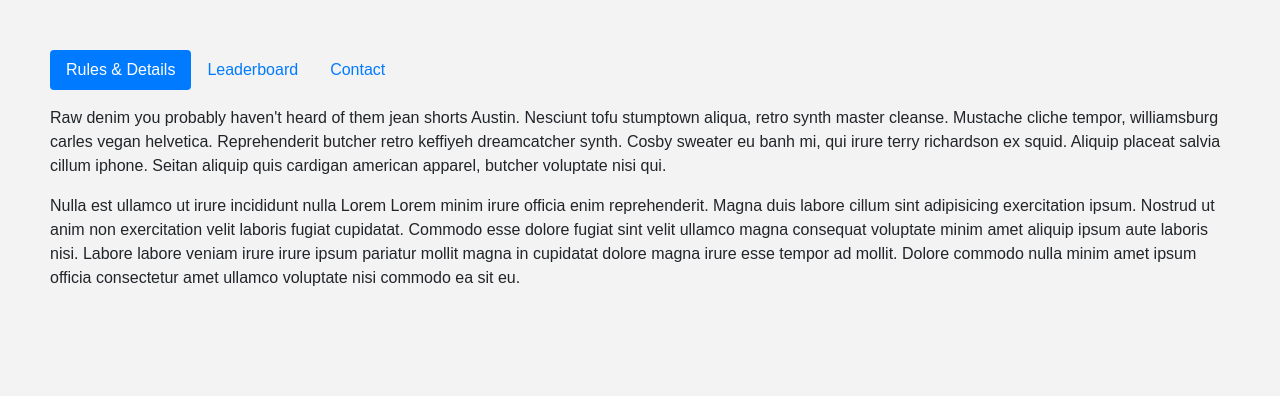
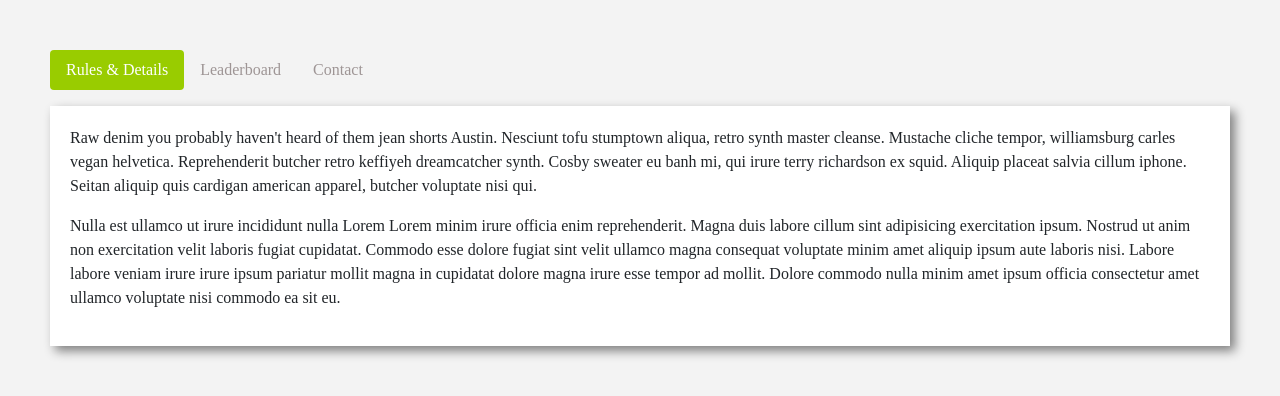
Before and after one commit to sreeharim/hackoverflow, a React (Create React App) app: page /hackathon/101 in a window 1280 px wide. Shown: the top 396 px of the page. Built offline with nearby package versions, Linux system fonts and the light colour scheme.

Commit message:
Adding css to Details

```diff
--- /dev/null
+++ b/src/components/contact.js
@@ -0,0 +1,14 @@
+import React from "react";
+
+const Contact = props => {
+  const { name, email, phno } = props.data;
+  return (
+    <div>
+      <div>{name}</div>
+      <div>{email}</div>
+      <div>{phno}</div>
+    </div>
+  );
+};
+
+export default Contact;
--- /dev/null
+++ b/src/components/leader-board.js
@@ -0,0 +1,49 @@
+import React from "react";
+
+const getTableHeaders = tableHeadings => {
+  const { thStyle } = styles;
+  return tableHeadings.map(heading => {
+    return (
+      <th scope="col" key={heading} style={thStyle}>
+        {heading}
+      </th>
+    );
+  });
+};
+const getTableRows = data => {
+  return data.map((hacker, index) => {
+    return (
+      <tr key={index}>
+        <td>{hacker.rank}</td>
+        <td>{hacker.name}</td>
+        <td>{hacker.score}</td>
+        <td>Git</td>
+      </tr>
+    );
+  });
+};
+const LeaderBoard = ({ data }) => {
+  const { tableStyle, thStyle } = styles;
+  const tableHeadings = ["Rank", "Hacker", "Score", "Solution"];
+  return (
+    <table className="table" style={tableStyle}>
+      <thead>
+        <tr>{getTableHeaders(tableHeadings)}</tr>
+      </thead>
+      <tbody>{getTableRows(data)}</tbody>
+    </table>
+  );
+};
+
+const styles = {
+  tableStyle: {
+    backgroundColor: "white",
+    boxShadow: "5px 5px 10px grey",
+    fontFamily: "initial"
+  },
+  thStyle: {
+    color: "#968c8c"
+  }
+};
+
+export default LeaderBoard;
--- a/src/components/nav-item.js
+++ b/src/components/nav-item.js
@@ -6,6 +6,7 @@ const NavItem = ({ tag, children, active }) => {
   const hrefLink = `#pills-${tag}`;
   const ariaControls = `pills-${tag}`;
   const isSelected = active ? "true" : "false";
+  const { textStyle } = styles;
   return (
     <li className="nav-item">
       <a
@@ -14,6 +15,7 @@ const NavItem = ({ tag, children, active }) => {
         data-toggle="pill"
         href={hrefLink}
         role="tab"
+        style={textStyle}
         aria-controls={ariaControls}
         aria-selected={isSelected}
       >
@@ -22,5 +24,9 @@ const NavItem = ({ tag, children, active }) => {
     </li>
   );
 };
-
+const styles = {
+  textStyle: {
+    fontFamily: "cursive"
+  }
+};
 export default NavItem;
--- a/src/components/tab-pane.js
+++ b/src/components/tab-pane.js
@@ -1,6 +1,6 @@
 import React from "react";
 
-const TabPane = ({ children, tag, active }) => {
+const TabPane = ({ children, tag, active, style }) => {
   const id = `pills-${tag}`;
   const ariaLabel = `pills-${tag}-tab`;
   const classes = `tab-pane fade ${active ? "active show" : ""}`;
@@ -9,6 +9,7 @@ const TabPane = ({ children, tag, active }) => {
       className={classes}
       id={id}
       role="tabpanel"
+      style={style}
       aria-labelledby={ariaLabel}
     >
       {children}
--- a/src/containers/hackathon-details.js
+++ b/src/containers/hackathon-details.js
@@ -2,16 +2,22 @@ import React, { Component } from "react";
 import { connect } from "react-redux";
 import NavItem from "../components/nav-item";
 import TabPane from "../components/tab-pane";
+import LeaderBoard from "../components/leader-board";
+import Contact from "../components/contact";
 
 class HackathonDetails extends Component {
   renderRules(rules) {
     return rules.map((rule, index) => {
-      console.log(rule);
-      return <p>{rule.p}</p>;
+      return <p key={index}>{rule.p}</p>;
+    });
+  }
+  renderContact(contact) {
+    return contact.map((ct, index) => {
+      return <Contact key={index} data={ct} />;
     });
   }
   render() {
-    const { hackathondetailstyle } = styles;
+    const { hackathondetailstyle, ruleStyle } = styles;
     const { rules, contact, leaderBoard } = this.props.hackathon;
 
     return (
@@ -24,11 +30,15 @@ class HackathonDetails extends Component {
           <NavItem tag="contact">Contact</NavItem>
         </ul>
         <div className="tab-content" id="pills-tabContent">
-          <TabPane tag="details" active={true}>
+          <TabPane tag="details" active={true} style={ruleStyle}>
             {this.renderRules(rules)}
           </TabPane>
-          <TabPane tag="leaderboard">This is a Leaderboard</TabPane>
-          <TabPane tag="contact">This is a Contact</TabPane>
+          <TabPane tag="leaderboard">
+            <LeaderBoard data={leaderBoard} />
+          </TabPane>
+          <TabPane tag="contact" style={ruleStyle}>
+            {this.renderContact(contact)}
+          </TabPane>
         </div>
       </div>
     );
@@ -37,6 +47,12 @@ class HackathonDetails extends Component {
 const styles = {
   hackathondetailstyle: {
     margin: 50
+  },
+  ruleStyle: {
+    fontFamily: "initial",
+    background: "white",
+    padding: 20,
+    boxShadow: "5px 5px 10px grey"
   }
 };
 
--- a/src/index.css
+++ b/src/index.css
@@ -4,3 +4,11 @@ body {
   font-family: sans-serif;
   background-color: #f3f3f3;
 }
+a {
+  color: #9e9595;
+}
+.nav-pills .nav-link.active,
+.nav-pills .show > .nav-link {
+  background-color: #9c0;
+  color: white;
+}
```
